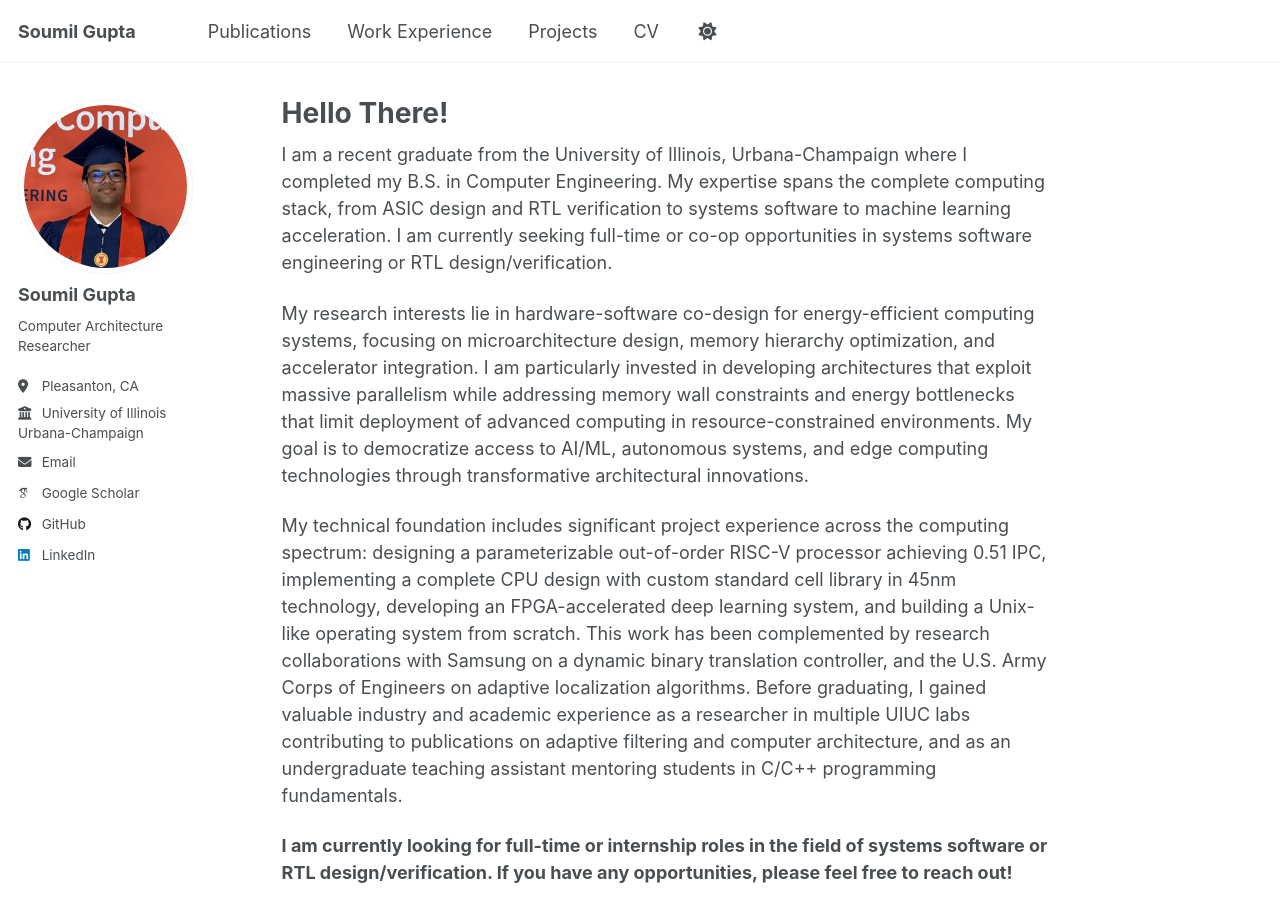
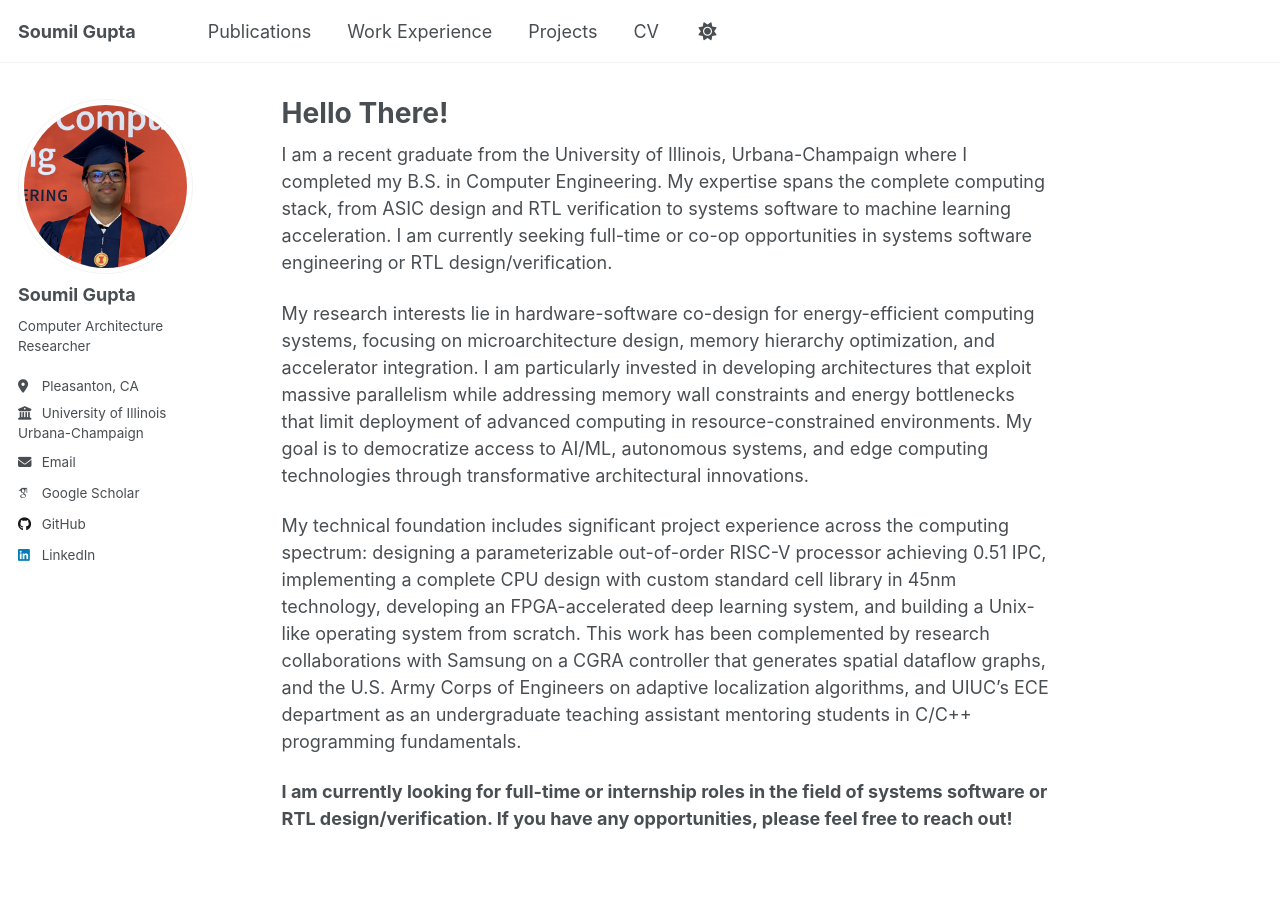
Before and after one commit to Soumilsg/soumilsg.github.io, a Jekyll site: the page built from _pages/about.md, in a window 1280 px wide and 900 px high. Built offline with Jekyll 4.4.1, drawn with Linux system fonts in a browser that asks for light colours; some web fonts are replaced.

Commit message:
Minor Changes

```diff
--- a/_pages/about.md
+++ b/_pages/about.md
@@ -11,7 +11,7 @@ I am a recent graduate from the University of Illinois, Urbana-Champaign where I
 
 My research interests lie in hardware-software co-design for energy-efficient computing systems, focusing on microarchitecture design, memory hierarchy optimization, and accelerator integration. I am particularly invested in developing architectures that exploit massive parallelism while addressing memory wall constraints and energy bottlenecks that limit deployment of advanced computing in resource-constrained environments. My goal is to democratize access to AI/ML, autonomous systems, and edge computing technologies through transformative architectural innovations.
 
-My technical foundation includes significant project experience across the computing spectrum: designing a parameterizable out-of-order RISC-V processor achieving 0.51 IPC, implementing a complete CPU design with custom standard cell library in 45nm technology, developing an FPGA-accelerated deep learning system, and building a Unix-like operating system from scratch. This work has been complemented by research collaborations with Samsung on a dynamic binary translation controller, and the U.S. Army Corps of Engineers on adaptive localization algorithms. Before graduating, I gained valuable industry and academic experience as a researcher in multiple UIUC labs contributing to publications on adaptive filtering and computer architecture, and as an undergraduate teaching assistant mentoring students in C/C++ programming fundamentals.
+My technical foundation includes significant project experience across the computing spectrum: designing a parameterizable out-of-order RISC-V processor achieving 0.51 IPC, implementing a complete CPU design with custom standard cell library in 45nm technology, developing an FPGA-accelerated deep learning system, and building a Unix-like operating system from scratch. This work has been complemented by research collaborations with Samsung on a CGRA controller that generates spatial dataflow graphs, and the U.S. Army Corps of Engineers on adaptive localization algorithms, and UIUC's ECE department as an undergraduate teaching assistant mentoring students in C/C++ programming fundamentals.
 
 
 **I am currently looking for full-time or internship roles in the field of systems software or RTL design/verification. If you have any opportunities, please feel free to reach out!**
@@ -28,15 +28,15 @@ Education
 ## Technical Skills
 
 <h3 style="margin-bottom: 5px; margin-top: 10px;">Languages</h3>
-<div style="display: flex; flex-wrap: wrap; gap: 60px; margin-bottom: 5px;">
-<div style="flex: 1; min-width: 200px;">
+<div style="display: flex; flex-wrap: wrap; gap: 20px; margin-bottom: 5px;">
+<div style="flex: 1; min-width: 150px;">
 <ul style="margin: 0; padding-left: 20px;">
 <li>C</li>
 <li>C++</li>
 <li>Python</li>
 </ul>
 </div>
-<div style="flex: 1; min-width: 200px;">
+<div style="flex: 1; min-width: 150px;">
 <ul style="margin: 0; padding-left: 20px;">
 <li>Java</li>
 <li>x86 Assembly</li>
@@ -45,8 +45,8 @@ Education
 </div>
 
 <h3 style="margin-bottom: 5px; margin-top: 15px;">Frameworks & Specialized Languages</h3>
-<div style="display: flex; flex-wrap: wrap; gap: 60px; margin-bottom: 5px;">
-<div style="flex: 1; min-width: 200px;">
+<div style="display: flex; flex-wrap: wrap; gap: 20px; margin-bottom: 5px;">
+<div style="flex: 1; min-width: 150px;">
 <ul style="margin: 0; padding-left: 20px;">
 <li>CUDA</li>
 <li>SystemVerilog</li>
@@ -131,8 +131,8 @@ Education
 </div>
 
 <h3 style="margin-bottom: 5px; margin-top: 15px;">Other</h3>
-<div style="display: flex; flex-wrap: wrap; gap: 60px; margin-bottom: 0;">
-<div style="flex: 1; min-width: 200px;">
+<div style="display: flex; flex-wrap: wrap; gap: 20px; margin-bottom: 0;">
+<div style="flex: 1; min-width: 150px;">
 <ul style="margin: 0; padding-left: 20px;">
 <li>Rviz</li>
 <li>Gazebo</li>
```
Also changed, not shown: _pages/cv-json.md (+1 -1 lines), _pages/cv.md (+1 -1 lines), _portfolio/daw.md (+2 -2 lines), _work_experience/FAST.md (+2 -2 lines), 4 other files.
